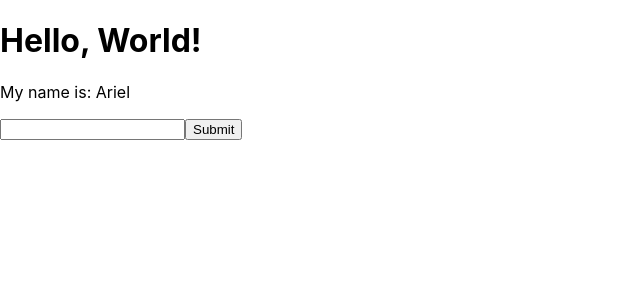
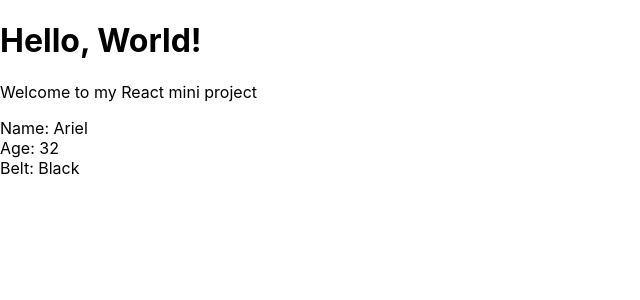
Before and after one commit to ArielGad/react-get-familiar, a React (Create React App) app: page / in a window 1280 px wide. Shown: the top 300 px of the page, without its empty margins (0-640 px from the left). Built offline with nearby package versions, Linux system fonts and the light colour scheme.

Commit message:
nesting componenets

```diff
--- a/src/App.js
+++ b/src/App.js
@@ -1,32 +1,13 @@
 import React, { Component } from 'react';
+import Ninjas from './Ninjas';
 
 class App extends Component {
-    state = {
-        firstName: "Ariel",
-        lastName: "Gad",
-    };
-
-    handleChange = (e) =>{
-        this.setState({firstName: e.target.value});
-    };
-
-    handleSubmit = (e) => {
-    //    prevents from the browser to refresh.
-    //    since it is the natural behavior of the submit
-        e.preventDefault();
-        console.log("Form submitted with value " + this.state.firstName)
-    };
-
     render(){
         return (
             <div>
                 <h1>Hello, World!</h1>
-                <p>My name is: {this.state.firstName}</p>
-
-                <form onSubmit={this.handleSubmit}>
-                    <input type="text" onChange={this.handleChange}/>
-                    <button>Submit</button>
-                </form>
+                <p>Welcome to my React mini project</p>
+                <Ninjas />
             </div>
         )
     }
--- /dev/null
+++ b/src/Ninjas.js
@@ -0,0 +1,15 @@
+import React, { Component } from 'react';
+
+class Ninjas extends Component {
+    render(){
+        return(
+        <div className="ninja">
+            <div>Name: Ariel</div>
+            <div>Age: 32</div>
+            <div>Belt: Black</div>
+        </div>
+        )
+    }
+}
+
+export default Ninjas
```
